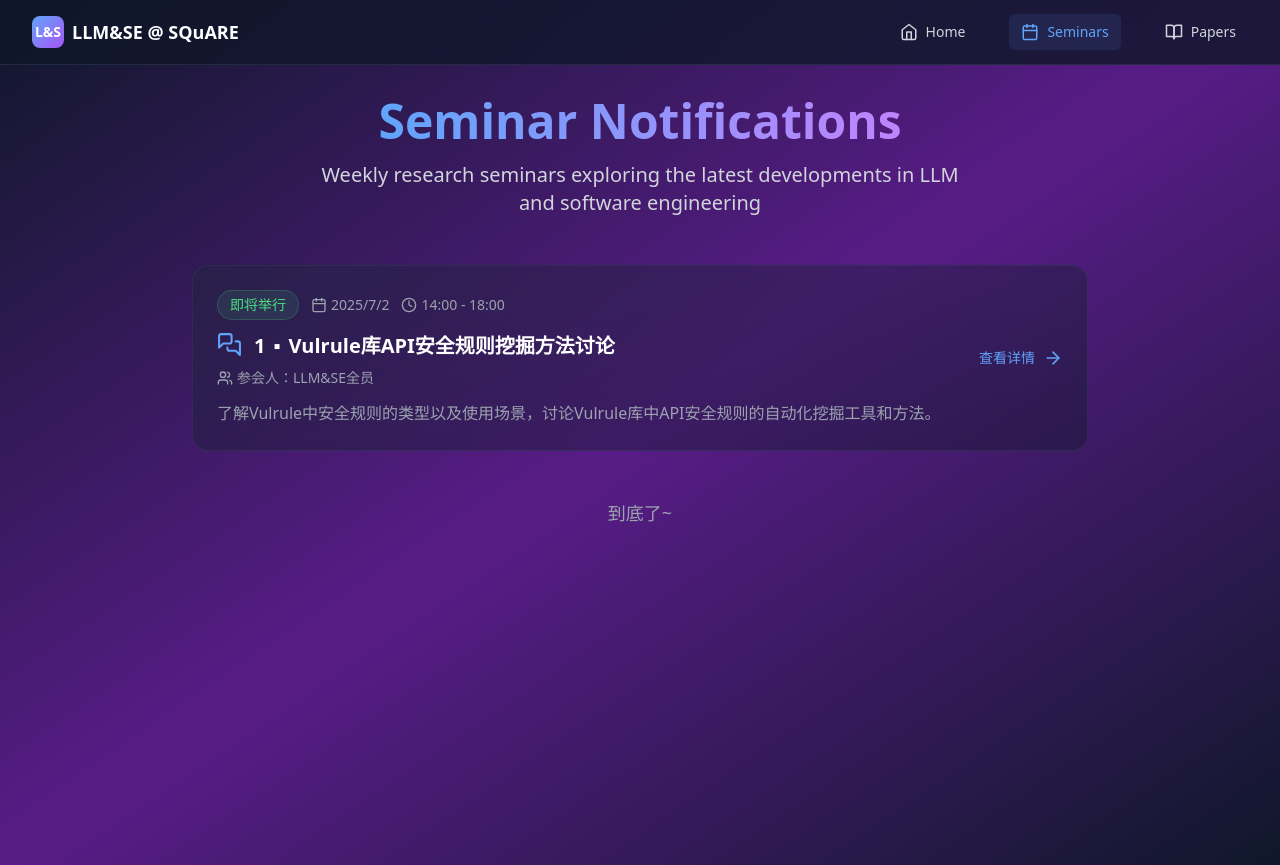
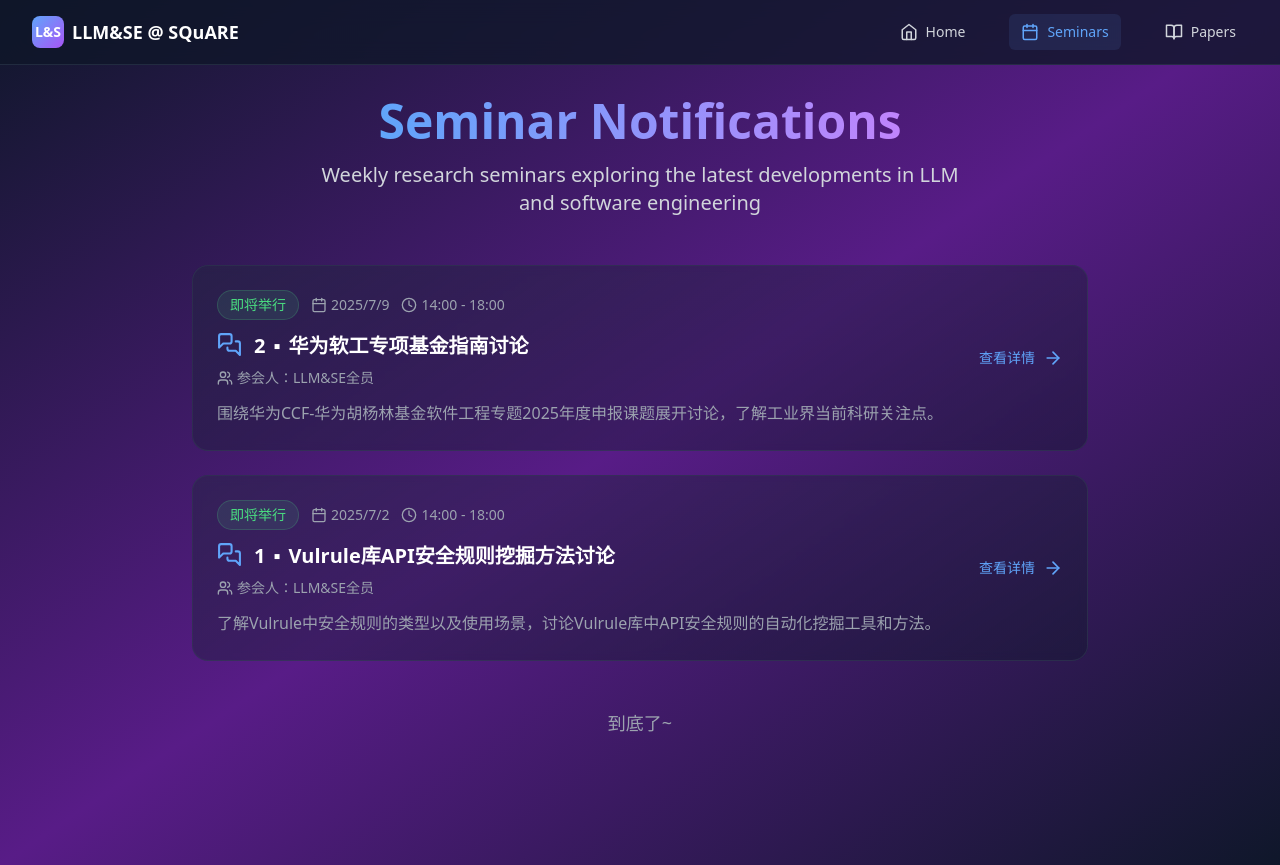
Before and after one commit to nonsense-j/llm_se_team, a React (Vite) app: page /seminars in a window 1280 px wide. Built offline with nearby package versions, Linux system fonts and the light colour scheme.

Commit message:
update 20250709 seminar

```diff
--- a/src/data/seminars.ts
+++ b/src/data/seminars.ts
@@ -39,5 +39,24 @@ export const seminars: Seminar[] = [
       { name: 'GPTAid | Generating API Parameter Security Rules with LLM for API Misuse Detection', url: 'https://www.ndss-symposium.org/ndss-paper/generating-api-parameter-security-rules-with-llm-for-api-misuse-detection/' }
     ],
     additionalNotes: addNotes
+  },
+  {
+    id: '2',
+    title: '华为软工专项基金指南讨论',
+    date: '2025-07-09',
+    time: '14:00 - 18:00',
+    participant: 'LLM&SE全员',
+    location: '337会议室',
+    description: '围绕华为CCF-华为胡杨林基金软件工程专题2025年度申报课题展开讨论，了解工业界当前科研关注点。',
+    preparation: [
+      '指南了解（全体成员）：下载指南说明材料，大致过一下各类课题，了解工业界关注的软工前沿关键问题',
+      '特定课题讨论（全体成员）：重点关注A2课题（智能化代码缺陷检测技术）头脑风暴，结合已有工作和文献思考我们可以做什么，方便后续讨论'
+    ],
+    references: [
+      { name: '启动申报微信公众号推文', url: 'https://mp.weixin.qq.com/s/BgQbSCCqi12wIWxbuU_AUg' },
+      { name: '启动申报CCF官网推文', url: 'https://www.ccf.org.cn/Collaboration/Enterprise_Fund/News/hw/2025-07-04/846139.shtml?sessionid='},
+      { name: 'PDF - 指南说明材料下载', url: 'https://www.ccf.org.cn/ccf/contentcore/resource/download?ID=8B0EFE09E563C34477C358833AB000593D7BBB4DB837FB06E57C395E995CE836'},
+      ],
+    additionalNotes: addNotes
   }
 ];
```
